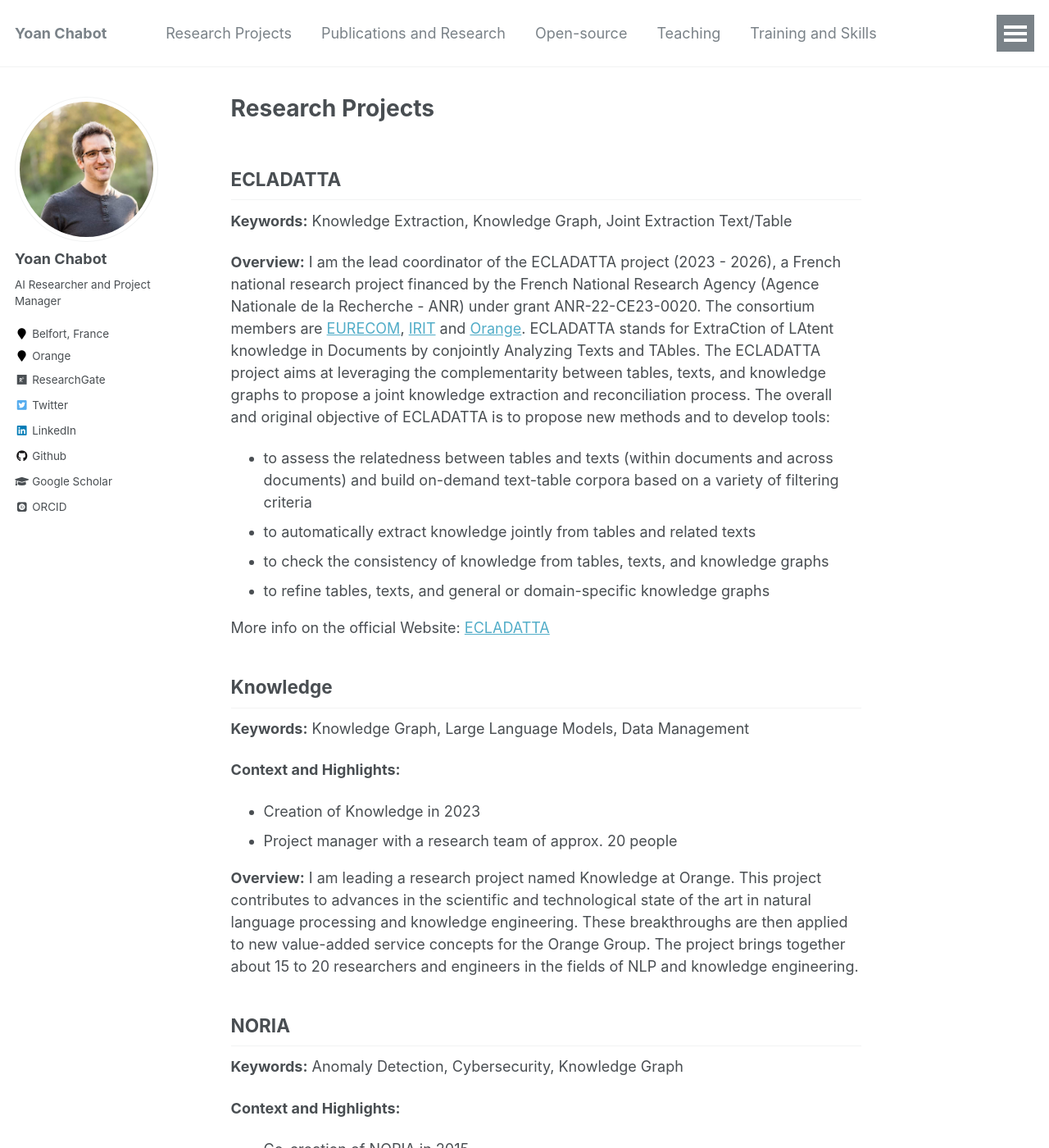
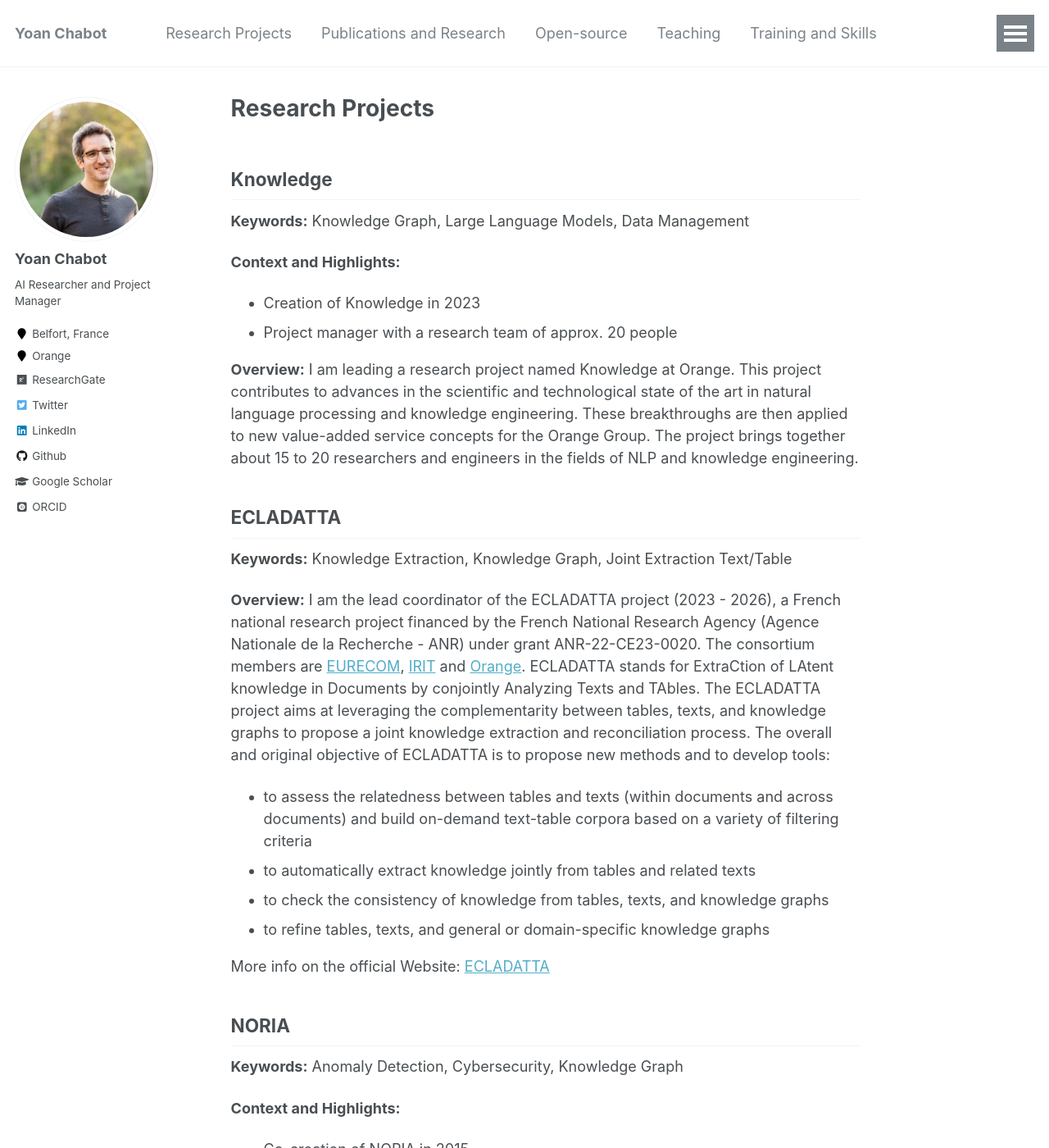
Before and after one commit to yoanchabot/yoanchabot.github.io, a Jekyll site: the page built from _pages/research.md, in a window 1280 px wide and 1400 px high. Shown: the whole window at 82% size. Built offline with Jekyll 4.4.1, drawn with Linux system fonts in a browser that asks for light colours; some web fonts are replaced; some of the changed lines change nothing that is shown.

Commit message:
Update research.md

```diff
--- a/_pages/research.md
+++ b/_pages/research.md
@@ -3,6 +3,18 @@ permalink: research.html
 title: "Research Projects"
 author_profile: true
 ---
+
+<a name="knowledge"></a>
+## Knowledge
+**Keywords:** Knowledge Graph, Large Language Models, Data Management
+
+**Context and Highlights:**
+* Creation of Knowledge in 2023
+* Project manager with a research team of approx. 20 people
+
+**Overview:**
+I am leading a research project named Knowledge at Orange. This project contributes to advances in the scientific and technological state of the art in natural language processing and knowledge engineering. These breakthroughs are then applied to new value-added service concepts for the Orange Group. The project brings together about 15 to 20 researchers and engineers in the fields of NLP and knowledge engineering.
+
 
 <a name="ecladatta"></a>
 ## ECLADATTA
@@ -19,18 +31,6 @@ The ECLADATTA project aims at leveraging the complementarity between tables, tex
 * to refine tables, texts, and general or domain-specific knowledge graphs
 
 More info on the official Website: [ECLADATTA](https://ecladatta.github.io/)
-
-
-<a name="knowledge"></a>
-## Knowledge
-**Keywords:** Knowledge Graph, Large Language Models, Data Management
-
-**Context and Highlights:**
-* Creation of Knowledge in 2023
-* Project manager with a research team of approx. 20 people
-
-**Overview:**
-I am leading a research project named Knowledge at Orange. This project contributes to advances in the scientific and technological state of the art in natural language processing and knowledge engineering. These breakthroughs are then applied to new value-added service concepts for the Orange Group. The project brings together about 15 to 20 researchers and engineers in the fields of NLP and knowledge engineering.
 
 
 <a name="noria"></a>
```
